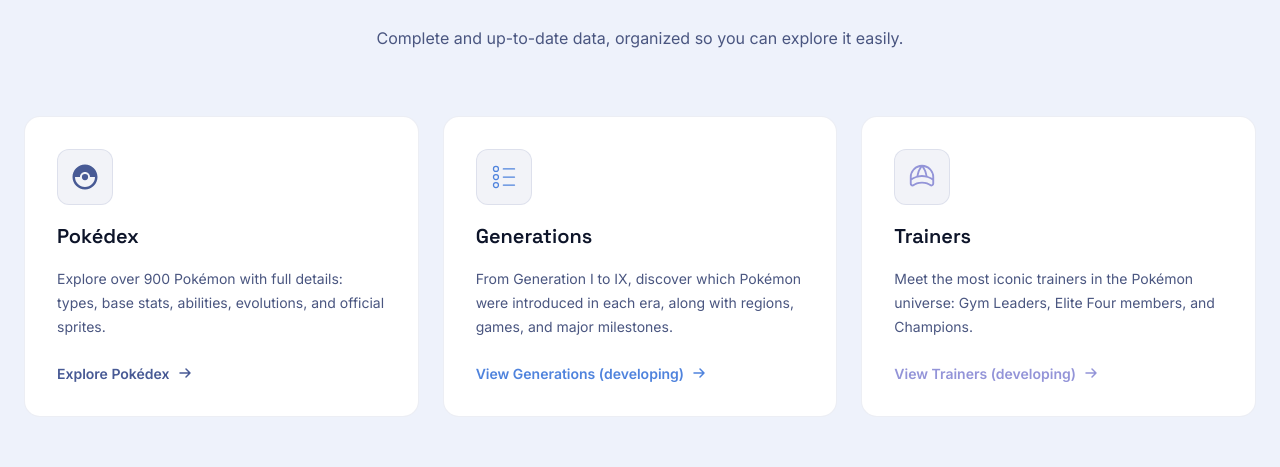
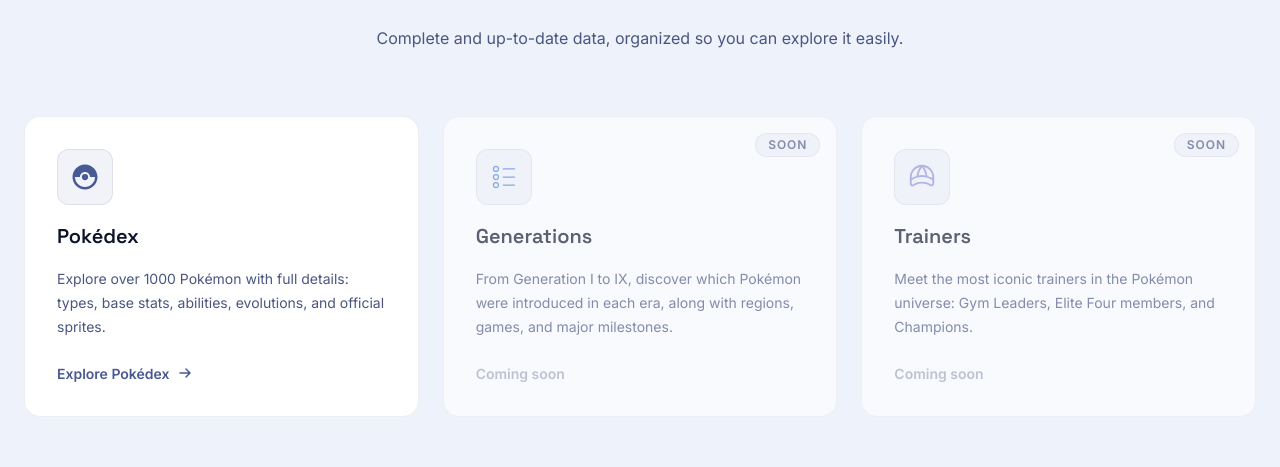
Before and after one commit to GerMacca/Lugia-Logs, a React (Vite) app: page / in a window 1280 px wide. Shown: the part 1018-1485 px from the top of the page. Built offline with nearby package versions, Linux system fonts and the light colour scheme; no server answers.

Commit message:
fix: translate pages to EN, POKEMON_COUNT 1010→1025, coming soon cards

```diff
--- a/src/hooks/usePokemonOfDay.ts
+++ b/src/hooks/usePokemonOfDay.ts
@@ -3,7 +3,7 @@
 import { pokemonService } from '../services/pokemon.service';
 import type { PokemonDetail } from '../types/pokemon.types';
 
-const POKEMON_COUNT = 1010; // mesmo valor de usePokemonOfTheDay
+const POKEMON_COUNT = 1025;
 
 function getTodayId(): number {
   const d = new Date();
--- a/src/hooks/usePokemonOfTheDay.ts
+++ b/src/hooks/usePokemonOfTheDay.ts
@@ -3,7 +3,7 @@
 import { pokemonService } from '../services/pokemon.service';
 import type { PokemonDetail, PokemonSpecies } from '../types/pokemon.types';
 
-const POKEMON_COUNT = 1010;
+const POKEMON_COUNT = 1025;
 
 function getDailyId(): number {
   const d = new Date();
@@ -78,7 +78,7 @@
 
         setAbilities(translatedAbilities);
       })
-      .catch(() => setError('Não foi possível carregar o Pokémon do dia.'))
+      .catch(() => setError('Could not load the Pokémon of the day.'))
       .finally(() => setLoading(false));
   }, []);
 
--- a/src/pages/GenerationDetailPage/GenerationDetailPage.tsx
+++ b/src/pages/GenerationDetailPage/GenerationDetailPage.tsx
@@ -10,8 +10,8 @@
   return (
     <MainLayout>
       <div className={styles.page}>
-        <h1 className={styles.title}>Geração {id}</h1>
-        <p className={styles.wip}>Detalhes em construção.</p>
+        <h1 className={styles.title}>Generation {id}</h1>
+        <p className={styles.wip}>Details under construction.</p>
       </div>
     </MainLayout>
   );
--- a/src/pages/GenerationsPage/GenerationsPage.tsx
+++ b/src/pages/GenerationsPage/GenerationsPage.tsx
@@ -7,10 +7,10 @@
     <MainLayout>
       <div className={styles.page}>
         <div className={styles.header}>
-          <h1 className={styles.title}>Gerações</h1>
-          <p className={styles.subtitle}>Da Geração I à IX — história e Pokémons de cada era.</p>
+          <h1 className={styles.title}>Generations</h1>
+          <p className={styles.subtitle}>From Generation I to IX — history and Pokémon of each era.</p>
         </div>
-        <p className={styles.wip}>Em construção — em breve aqui.</p>
+        <p className={styles.wip}>Under construction — coming soon.</p>
       </div>
     </MainLayout>
   );
--- a/src/pages/LandingPage/sections/FeaturesSection/FeaturesSection.module.scss
+++ b/src/pages/LandingPage/sections/FeaturesSection/FeaturesSection.module.scss
@@ -148,3 +148,44 @@
     gap: $space-3;
   }
 }
+
+.cardLinkDisabled {
+  display: inline-flex;
+  align-items: center;
+  gap: $space-2;
+  font-size: $font-size-sm;
+  font-weight: $font-weight-semibold;
+  color: $color-text-sub;
+  margin-top: $space-2;
+  opacity: 0.5;
+  cursor: default;
+}
+
+.cardDimmed {
+  opacity: 0.65;
+
+  &:hover {
+    transform: none;
+    box-shadow: none;
+    border-color: rgba($color-primary, 0.1);
+  }
+
+  &:hover::before {
+    opacity: 0;
+  }
+}
+
+.comingSoonBadge {
+  position: absolute;
+  top: $space-4;
+  right: $space-4;
+  font-size: $font-size-xs;
+  font-weight: $font-weight-semibold;
+  text-transform: uppercase;
+  letter-spacing: 0.08em;
+  color: $color-text-sub;
+  background: rgba($color-primary, 0.07);
+  border: 1px solid rgba($color-primary, 0.12);
+  border-radius: $radius-full;
+  padding: 2px $space-3;
+}
--- a/src/pages/LandingPage/sections/FeaturesSection/FeaturesSection.tsx
+++ b/src/pages/LandingPage/sections/FeaturesSection/FeaturesSection.tsx
@@ -13,6 +13,7 @@
   path: string;
   linkLabel: string;
   accent: string;
+  comingSoon?: boolean;
 }
 
 const FEATURES: Feature[] = [
@@ -21,7 +22,7 @@
     icon: <MdCatchingPokemon size={30} />,
     title: 'Pokédex',
     description:
-      'Explore over 900 Pokémon with full details: types, base stats, abilities, evolutions, and official sprites.',
+      'Explore over 1000 Pokémon with full details: types, base stats, abilities, evolutions, and official sprites.',
     path: '/pokedex',
     linkLabel: 'Explore Pokédex',
     accent: '#485a95',
@@ -33,8 +34,9 @@
     description:
       'From Generation I to IX, discover which Pokémon were introduced in each era, along with regions, games, and major milestones.',
     path: '/generations',
-    linkLabel: 'View Generations (developing)',
+    linkLabel: 'Coming soon',
     accent: '#4f83dd',
+    comingSoon: true,
   },
   {
     id: 'trainers',
@@ -43,9 +45,10 @@
     description:
       'Meet the most iconic trainers in the Pokémon universe: Gym Leaders, Elite Four members, and Champions.',
     path: '/trainers',
-    linkLabel: 'View Trainers (developing)',
+    linkLabel: 'Coming soon',
     accent: '#9394d8',
-  }
+    comingSoon: true,
+  },
 ];
 
 const FeaturesSection: React.FC = () => {
@@ -67,18 +70,25 @@
           {FEATURES.map((feature) => (
             <article
               key={feature.id}
-              className={styles.card}
+              className={`${styles.card}${feature.comingSoon ? ` ${styles.cardDimmed}` : ''}`}
               style={{ '--card-accent': feature.accent } as React.CSSProperties}
             >
+              {feature.comingSoon && <span className={styles.comingSoonBadge}>Soon</span>}
               <div className={styles.cardIcon}>{feature.icon}</div>
               <h3 className={styles.cardTitle}>{feature.title}</h3>
               <p className={styles.cardDescription}>{feature.description}</p>
+              {feature.comingSoon ? (
+                <span className={styles.cardLinkDisabled}>
+                  {feature.linkLabel}
+                </span>
+              ) : (
                 <Link to={feature.path} className={styles.cardLink}>
                   {feature.linkLabel}
                   <svg width="14" height="14" viewBox="0 0 14 14" fill="none" aria-hidden="true">
                     <path d="M2 7h10M8 3l4 4-4 4" stroke="currentColor" strokeWidth="1.5" strokeLinecap="round" strokeLinejoin="round" />
                   </svg>
                 </Link>
+              )}
             </article>
           ))}
         </div>
--- a/src/pages/PokedexPage/PokedexPage.tsx
+++ b/src/pages/PokedexPage/PokedexPage.tsx
@@ -873,7 +873,7 @@
       <button
         className={`${styles.scrollTopBtn}${showScrollTop ? ` ${styles.scrollTopBtnVisible}` : ''}`}
         onClick={() => window.scrollTo({ top: 0, behavior: 'smooth' })}
-        aria-label="Voltar ao início da página"
+        aria-label="Back to top"
         aria-hidden={!showScrollTop}
         title='Back to top'
       >
--- a/src/pages/TrainerDetailPage/TrainerDetailPage.tsx
+++ b/src/pages/TrainerDetailPage/TrainerDetailPage.tsx
@@ -10,8 +10,8 @@
   return (
     <MainLayout>
       <div className={styles.page}>
-        <h1 className={styles.title}>Treinador: {id}</h1>
-        <p className={styles.wip}>Detalhes em construção.</p>
+        <h1 className={styles.title}>Trainer: {id}</h1>
+        <p className={styles.wip}>Details under construction.</p>
       </div>
     </MainLayout>
   );
--- a/src/pages/TrainersPage/TrainersPage.tsx
+++ b/src/pages/TrainersPage/TrainersPage.tsx
@@ -7,10 +7,10 @@
     <MainLayout>
       <div className={styles.page}>
         <div className={styles.header}>
-          <h1 className={styles.title}>Treinadores</h1>
-          <p className={styles.subtitle}>Líderes de ginásio, Elite 4 e campeões do universo Pokémon.</p>
+          <h1 className={styles.title}>Trainers</h1>
+          <p className={styles.subtitle}>Gym Leaders, Elite Four, and Champions of the Pokémon universe.</p>
         </div>
-        <p className={styles.wip}>Em construção — em breve aqui.</p>
+        <p className={styles.wip}>Under construction — coming soon.</p>
       </div>
     </MainLayout>
   );
```
Also changed, not shown: .claude/settings.local.json, 2 other files (tests, documents, lock files or other folders). Lines whose indentation alone changed are shown as unchanged.
